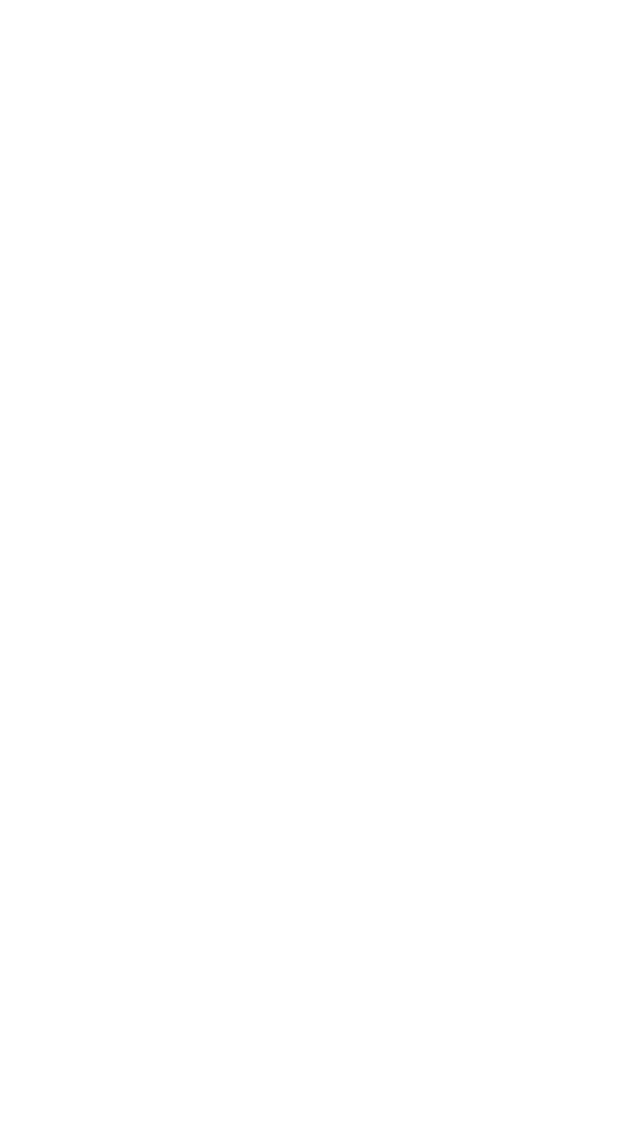
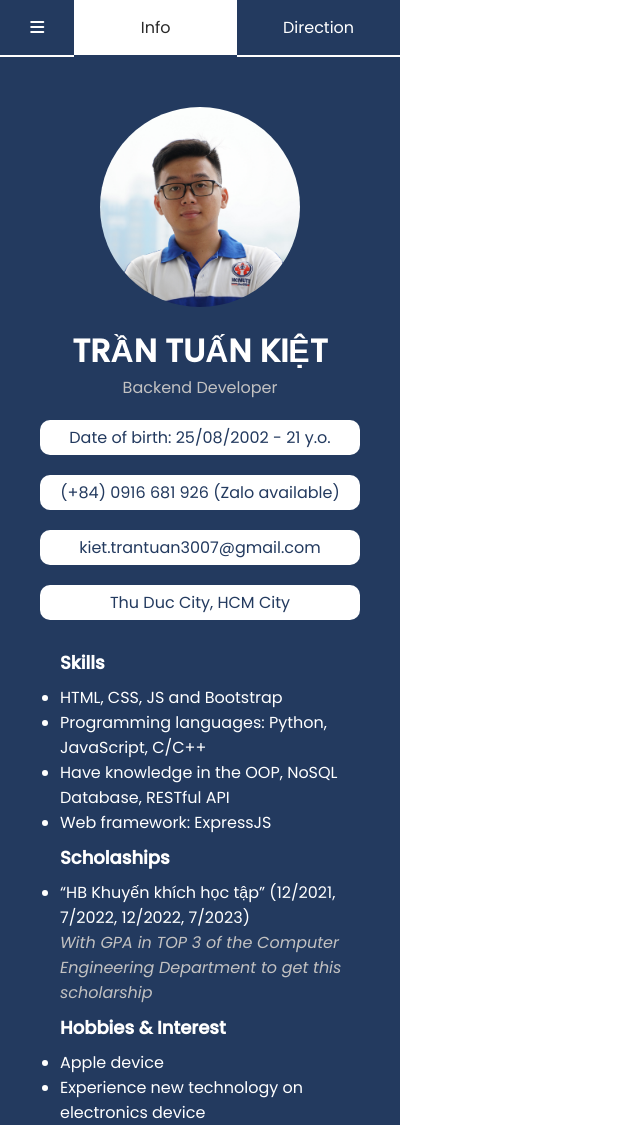
Before and after one commit to kiettrantuan3007/kiettrantuan3007.github.io, a plain HTML site: page index.html in a window 1280 px wide. Shown: the whole page, without its empty margins (0-640 px from the left). Before the commit the page ends 800 px from the top, so only its background shows below. Drawn offline with Linux system fonts and the light colour scheme.

Commit message:
after 1hour code 21.03.2023

```diff
--- a/index.html
+++ b/index.html
@@ -5,11 +5,74 @@
   <meta charset="UTF-8">
   <meta http-equiv="X-UA-Compatible" content="IE=edge">
   <meta name="viewport" content="width=device-width, initial-scale=1.0">
+  <script src="https://kit.fontawesome.com/d0bc29860c.js" crossorigin="anonymous"></script>
+  <link rel="stylesheet" href="./style.css">
+  <link rel="preconnect" href="https://fonts.googleapis.com">
+  <link rel="preconnect" href="https://fonts.gstatic.com" crossorigin>
+  <link href="https://fonts.googleapis.com/css2?family=Inter:wght@100;300;400;500;600;700&family=Poppins:ital,wght@0,200;0,300;0,400;0,500;1,400;1,500&family=Roboto+Condensed:ital,wght@0,300;0,400;0,700;1,300;1,400&display=swap" rel="stylesheet">
   <title>Document</title>
 </head>
 
 <body>
+  <div class="container-all">
+    <div class="sidebar">
+      <div class="navbar">
+        <button><i class="fa-solid fa-bars"></i></button>
+        <button class="active">Info</button>
+        <button>Direction</button>
+      </div>
+      <img src="./image/MNT00060.JPG" alt="">
+      <div class="nameContainer">
+        <h1>TRẦN TUẤN KIỆT</h1>
+        <p>Backend Developer</p>
+      </div>
+      <div class="infoContainer">
+        <span>
+          Date of birth: 25/08/2002 - 21 y.o.
+        </span>
+        <span>
+          (+84) 0916 681 926 (Zalo available)
+        </span>
+        <span>
+          kiet.trantuan3007@gmail.com
+        </span>
+        <span>
+          Thu Duc City, HCM City
+        </span>
+      </div>
+      <div class="ulContainer">
+        <ul>
+          <p><b> Skills</b></p>
+          <li>HTML, CSS, JS and Bootstrap</li>
+          <li>Programming languages: Python, JavaScript, C/C++</li>
+          <li>Have knowledge in the OOP, NoSQL Database, RESTful API</li>
+          <li>Web framework: ExpressJS</li>
+        </ul>
+        <ul>
+          <p><b> Scholaships</b></p>
+          <li>“HB Khuyến khích học tập”
+            (12/2021, 7/2022, 12/2022, 7/2023)</li>
+          <p class="greyContent">With GPA in TOP 3 of the Computer Engineering Department to get this scholarship</p>
+        </ul>
 
+        <ul>
+          <p><b>Hobbies & Interest</b></p>
+          <li>Apple device</li>
+          <li>Experience new technology on electronics device</li>
+        </ul>
+      </div>
+
+    </div>
+    <div class="content">
+
+    </div>
+  </div>
+
+
+
+
+
+  <script src="./main.js"></script>
 </body>
 
 </html>
--- /dev/null
+++ b/style.css
@@ -0,0 +1,111 @@
+:root {
+    --mainDark: #233A5F;
+    --mainBlack: #2A2A2A;
+    --mainWhite: #FFFFFF;
+    --mainGrey: #878787;
+    --lightGrey: #C3C2C2;
+}
+
+button,
+input[type="submit"],
+input[type="reset"] {
+    background: none;
+    color: inherit;
+    border: none;
+    padding: 0;
+    font: inherit;
+    cursor: pointer;
+    outline: inherit;
+}
+
+* {
+    padding: 0;
+    margin: 0;
+    font-family: 'Poppins', sans-serif;
+}
+
+body {
+    width: 100vw;
+    height: max-content;
+}
+
+.sidebar {
+    color: white;
+    width: 400px;
+    height: 100%;
+    background-color: var(--mainDark);
+    display: flex;
+    justify-content: center;
+    align-items: center;
+    flex-direction: column;
+}
+
+.sidebar .navbar {
+    margin-bottom: 30px;
+    width: 100%;
+    display: flex;
+    justify-content: space-between;
+}
+
+.sidebar .navbar button {
+    flex: 3;
+    padding: 15px;
+
+    color: var(--mainWhite);
+    border-bottom: 2px solid var(--mainWhite);
+}
+
+.sidebar .navbar button:first-child {
+    flex: 1;
+    padding: 15px;
+    color: var(--mainWhite);
+    /* border: 2px solid var(--mainWhite); */
+}
+
+.sidebar .navbar button.active {
+    padding: 15px;
+    background-color: var(--mainWhite);
+    color: var(--mainBlack);
+    border-bottom: 2px solid var(--mainDark);
+}
+
+img {
+    max-width: 50%;
+    border-radius: 50%;
+    margin: 20px;
+}
+
+.sidebar .nameContainer {
+    text-align: center;
+}
+
+.sidebar .nameContainer p {
+    color: var(--lightGrey)
+}
+
+.sidebar .infoContainer span {
+    display: block;
+    text-align: center;
+    color: var(--mainDark);
+    background-color: var(--mainWhite);
+    margin: 20px;
+    padding: 5px 20px;
+    border-radius: 10px;
+}
+
+.sidebar .ulContainer {
+    padding: 0 20px 0 60px;
+    text-align: left;
+}
+
+.sidebar .ulContainer b {
+    font-size: large;
+    line-height: 250%;
+    /* padding: 0 10px 10px 0; */
+    margin-bottom: 10px;
+}
+
+.greyContent {
+    font-style: italic;
+    color: var(--lightGrey);
+}
```
Also changed, not shown: image/MNT00060.JPG (added), image/image_job_tgdd.png (added), image/image_learn_udemy.png (added), image/logo_hcmute.png (added), image/qrcode_heroku_camp.png (added).
